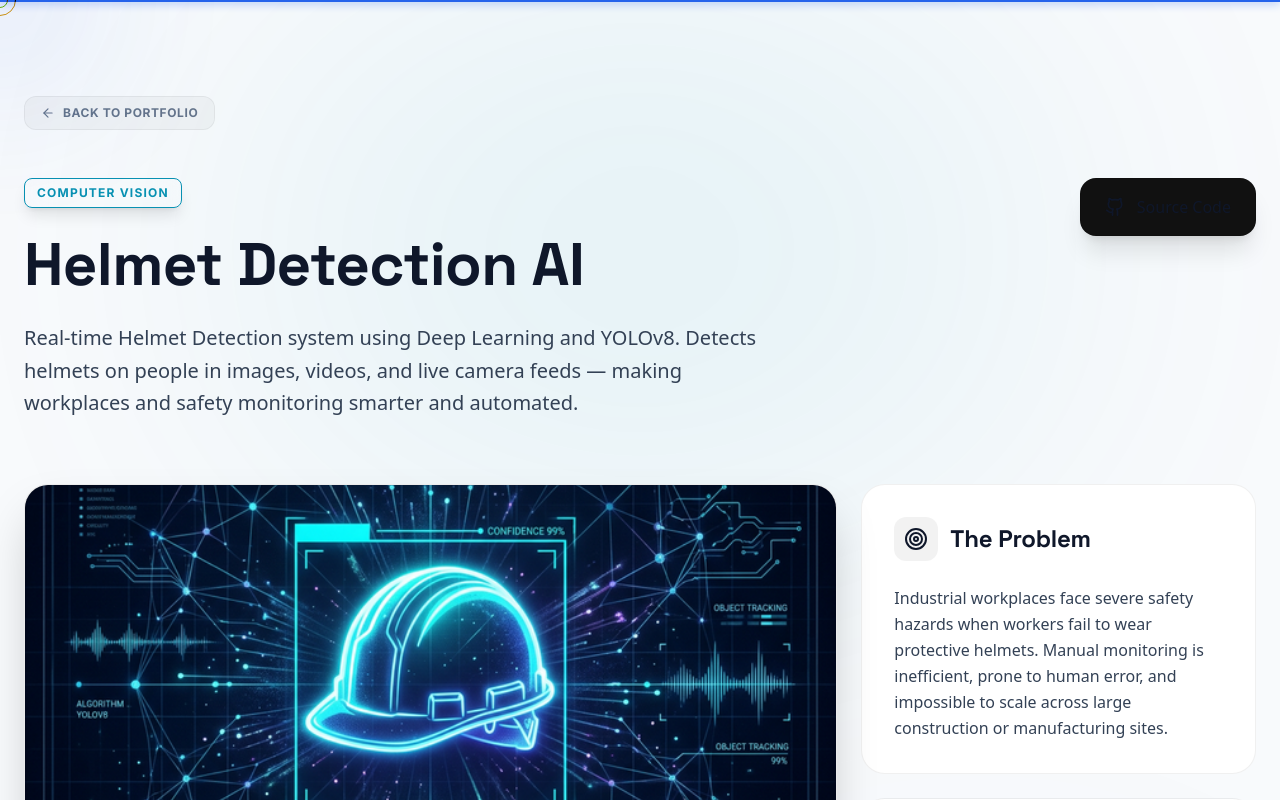
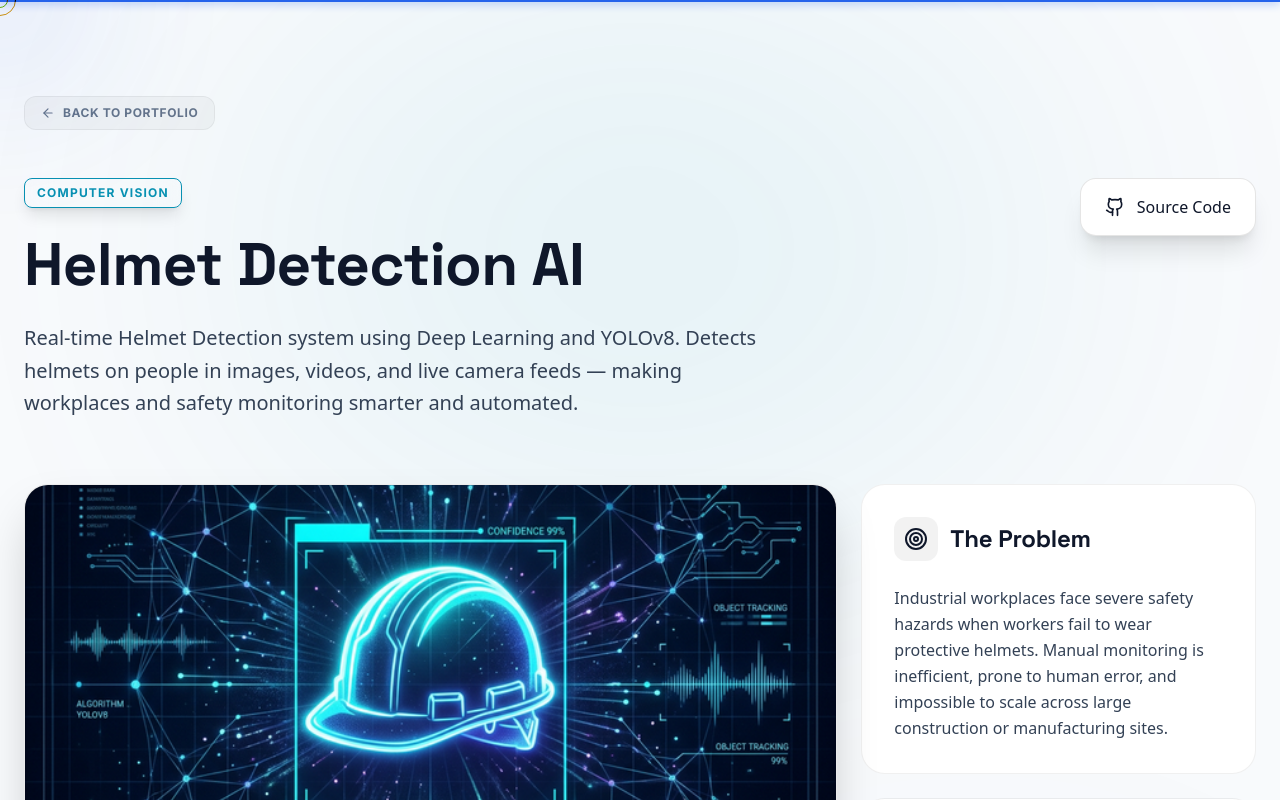
Before and after one commit to Arbazkhan-ai/Portfolio, a Next.js app: page /projects/1 in a window 1280 px wide. Shown: the top 800 px of the page. Built offline with nearby package versions, Linux system fonts and the light colour scheme.

Commit message:
Fix github button background in project details page

```diff
--- a/src/app/projects/[id]/page.tsx
+++ b/src/app/projects/[id]/page.tsx
@@ -46,7 +46,7 @@ export default async function ProjectDetails({ params }: { params: Promise<{ id:
                     {/* Action Buttons */}
                     <div className="flex flex-col sm:flex-row gap-4 shrink-0 mt-4 md:mt-0">
                         {project.githubLink && (
-                            <a href={project.githubLink} target="_blank" rel="noreferrer" className="group flex items-center justify-center gap-3 px-6 py-4 rounded-2xl bg-[#111] hover:bg-[#1a1a1a] border border-black/[0.1] hover:border-black/[0.2] text-[var(--color-text-primary)] transition-all shadow-xl font-medium">
+                            <a href={project.githubLink} target="_blank" rel="noreferrer" className="group flex items-center justify-center gap-3 px-6 py-4 rounded-2xl bg-[var(--color-bg-card)] hover:bg-black/[0.03] border border-black/[0.1] hover:border-black/[0.2] text-[var(--color-text-primary)] transition-all shadow-xl font-medium">
                                 <Github size={20} className="group-hover:rotate-12 transition-transform" />
                                 <span>Source Code</span>
                             </a>
```
